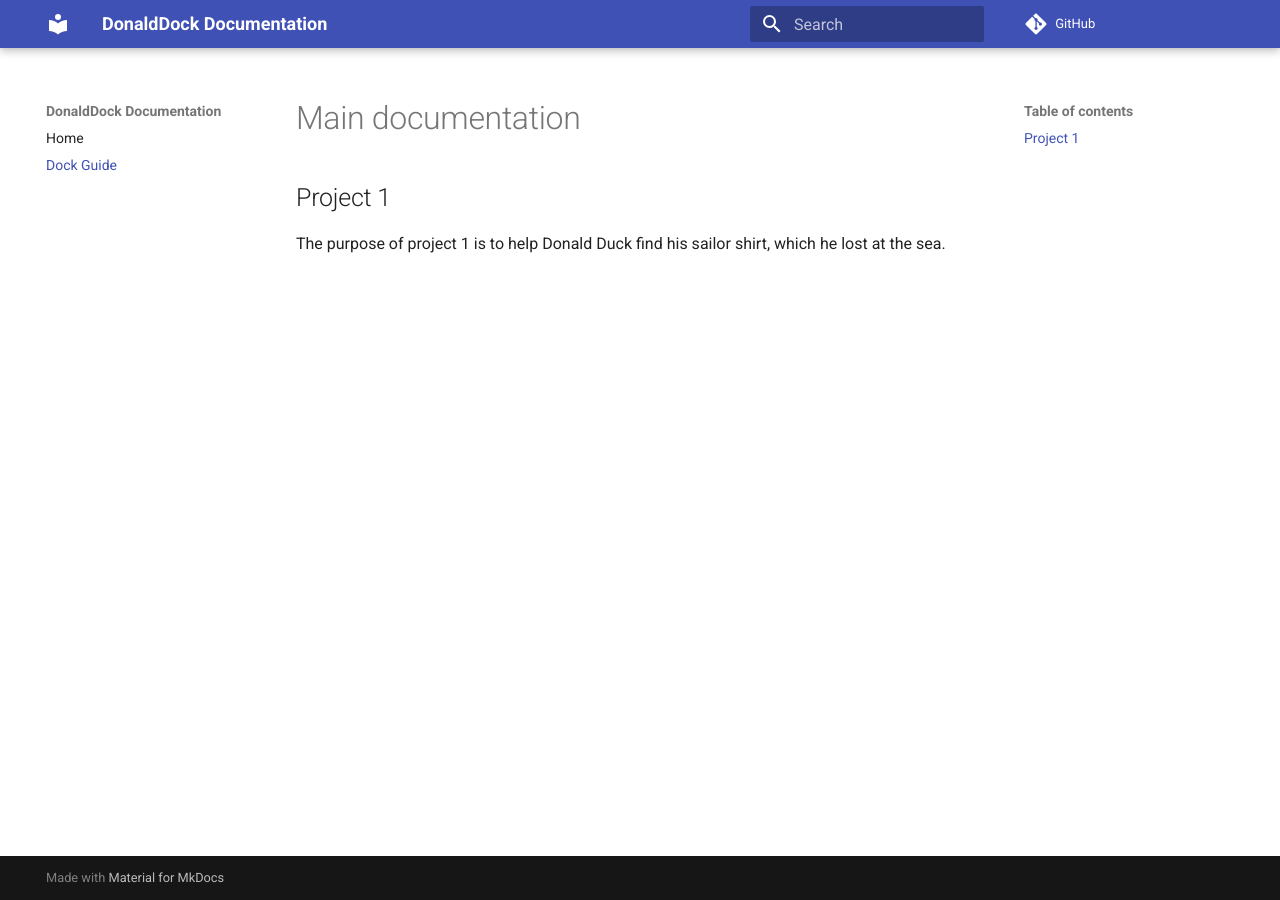
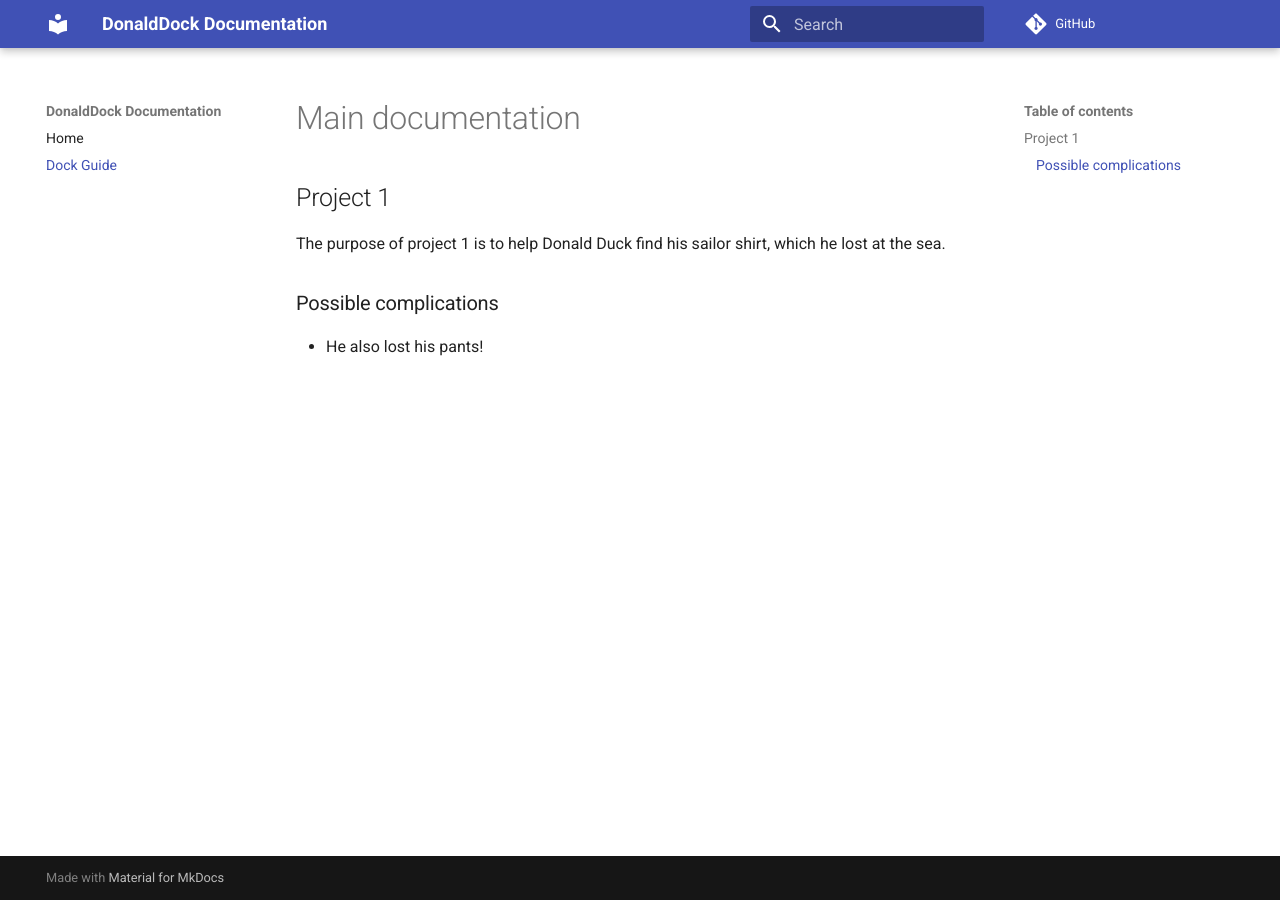
Before and after one commit to ajuggler/donalddock, an MkDocs documentation site: the page built from docs/dock01.md, in a window 1280 px wide. Built offline with MkDocs 1.6.1 and Material for MkDocs 9.7.7, drawn with Linux system fonts in a browser that asks for light colours; comment, search, counter and statistics services are not loaded.

Commit message:
Update dock01.md

```diff
--- a/docs/dock01.md
+++ b/docs/dock01.md
@@ -1,3 +1,7 @@
 # Main documentation
 ## Project 1
 The purpose of project 1 is to help Donald Duck find his sailor shirt, which he lost at the sea.
+
+### Possible complications
+
+- He also lost his pants!
```
